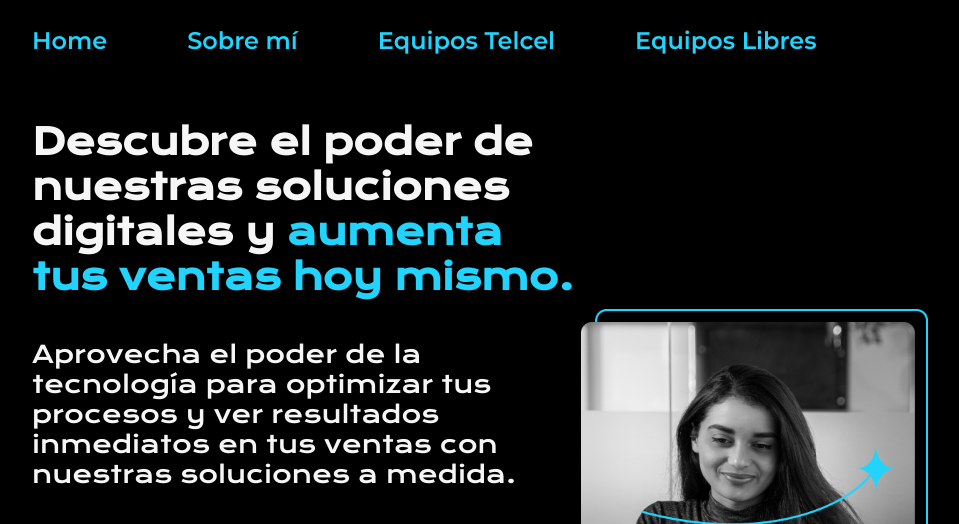
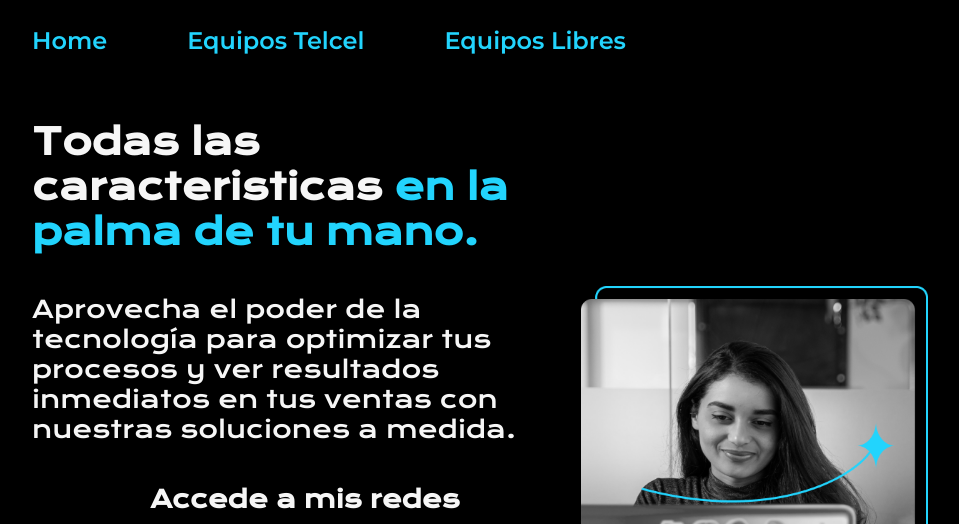
Before and after one commit to WasonJoker/Portafolio2, a plain HTML site: page index.html in a window 1280 px wide. Shown: the top 524 px of the page, without its empty margins (160-1119 px from the left). Drawn offline with nearby package versions, Linux system fonts and the light colour scheme.

Commit message:
Update index.html
Cambio al h1 y bout comentado

```diff
--- a/index.html
+++ b/index.html
@@ -10,15 +10,15 @@
     <header class="header">
             <nav class="header__menu">
                 <a class="header__menu__link" href="index.html">Home</a>
-                <a class="header__menu__link" href="about.html">Sobre mí</a>
+<!--            <a class="header__menu__link" href="about.html">Sobre mí</a> -->
                 <a class="header__menu__link" href="telcel.html">Equipos Telcel</a>
                 <a class="header__menu__link" href="liberados.html">Equipos Libres</a>
             </nav>
     </header>
         <main class="presentacion">
             <section class="presentacion__contenido">
-            <h1 class="presentacion__contenido__titulo">Descubre el poder de nuestras soluciones digitales y
-            <strong class="titulo-destaque">aumenta tus ventas hoy mismo.</strong></h1>
+            <h1 class="presentacion__contenido__titulo">Todas las caracteristicas
+            <strong class="titulo-destaque">en la palma de tu mano.</strong></h1>
 
             <p class="presentacion__contenido__texto">Aprovecha el poder de la tecnología para optimizar tus procesos y ver resultados inmediatos en tus ventas con nuestras soluciones a medida.</p>
 
```
